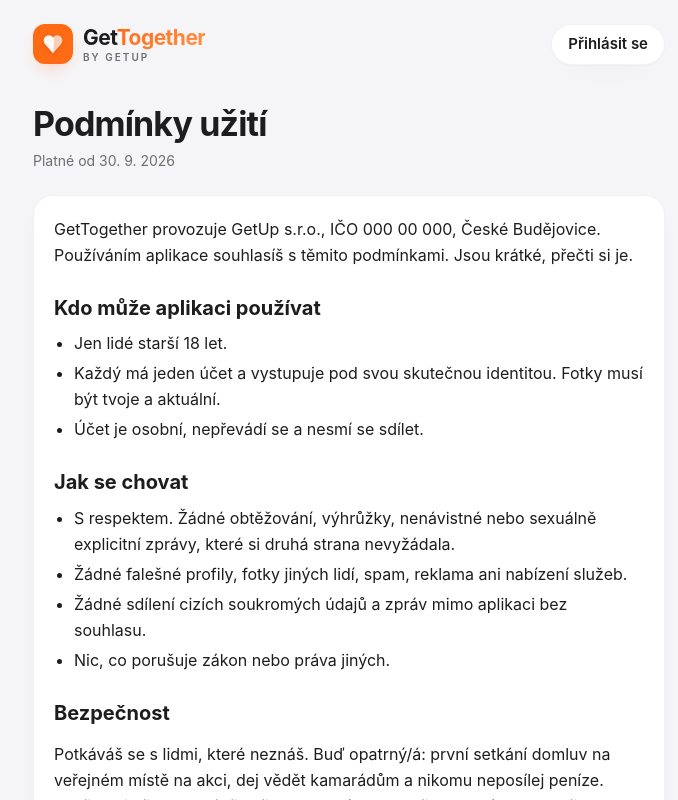
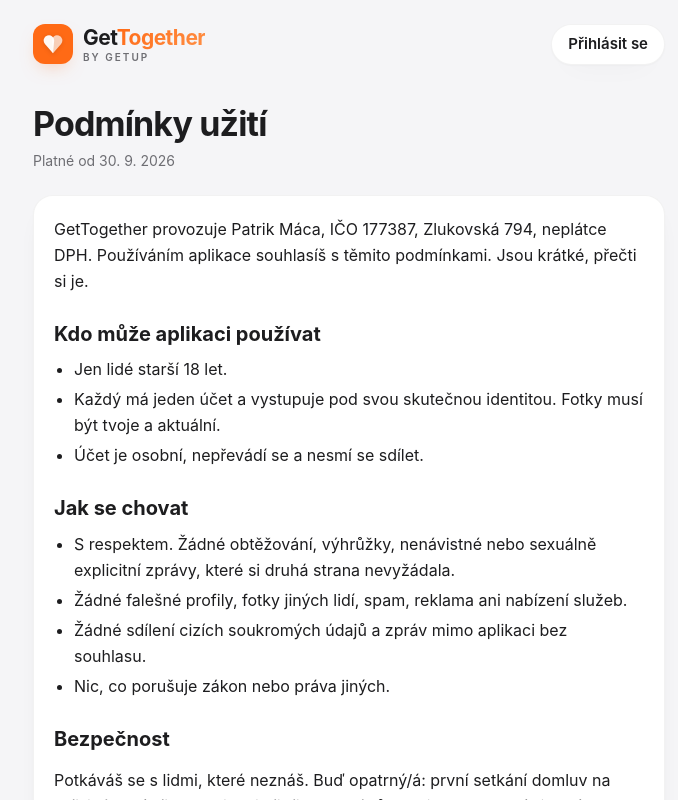
Before and after one commit to macapatrik/getup, a Next.js app: page /podminky in a window 1280 px wide. Shown: the top 800 px of the page, without its empty margins (291-969 px from the left). Built offline with nearby package versions, Linux system fonts and the light colour scheme; no server answers.

Commit message:
Právní stránky: údaje provozovatele
Co-Authored-By: Claude Fable 5.1 <noreply@anthropic.com>
Claude-Session: https://claude.ai/code/session_01YAjKUHBWknqHqbp5wMCY4B

```diff
--- a/src/app/podminky/page.tsx
+++ b/src/app/podminky/page.tsx
@@ -9,7 +9,7 @@ export default function TermsPage() {
   return (
     <LegalPage title="Podmínky užití" updated={LEGAL_UPDATED}>
       <p>
-        {APP_NAME} provozuje {OPERATOR.name}, IČO {OPERATOR.id}, {OPERATOR.address}. Používáním aplikace souhlasíš s těmito
+        {APP_NAME} provozuje {OPERATOR.name}, IČO {OPERATOR.id}, {OPERATOR.address}, {OPERATOR.vat}. Používáním aplikace souhlasíš s těmito
         podmínkami. Jsou krátké, přečti si je.
       </p>
 
--- a/src/lib/legal.ts
+++ b/src/lib/legal.ts
@@ -1,9 +1,10 @@
-// Údaje provozovatele pro právní stránky (/podminky, /soukromi). PŘED SPUŠTĚNÍM DOPLŇ.
+// Údaje provozovatele pro právní stránky (/podminky, /soukromi).
 export const OPERATOR = {
-  name: "GetUp s.r.o.", // TODO: přesný název podle rejstříku
-  id: "000 00 000", // TODO: IČO
-  address: "České Budějovice", // TODO: sídlo
-  email: "info@get-up.fun", // TODO: kontaktní e-mail pro soukromí a nahlášení
+  name: "Patrik Máca",
+  id: "177387", // TODO: ověřit celé IČO (obvykle 8 číslic)
+  address: "Zlukovská 794", // TODO: doplnit obec a PSČ
+  vat: "neplátce DPH",
+  email: "info@get-up.fun", // TODO: potvrdit kontaktní e-mail pro soukromí a nahlášení
   web: "https://get-up.fun",
 };
 
```
